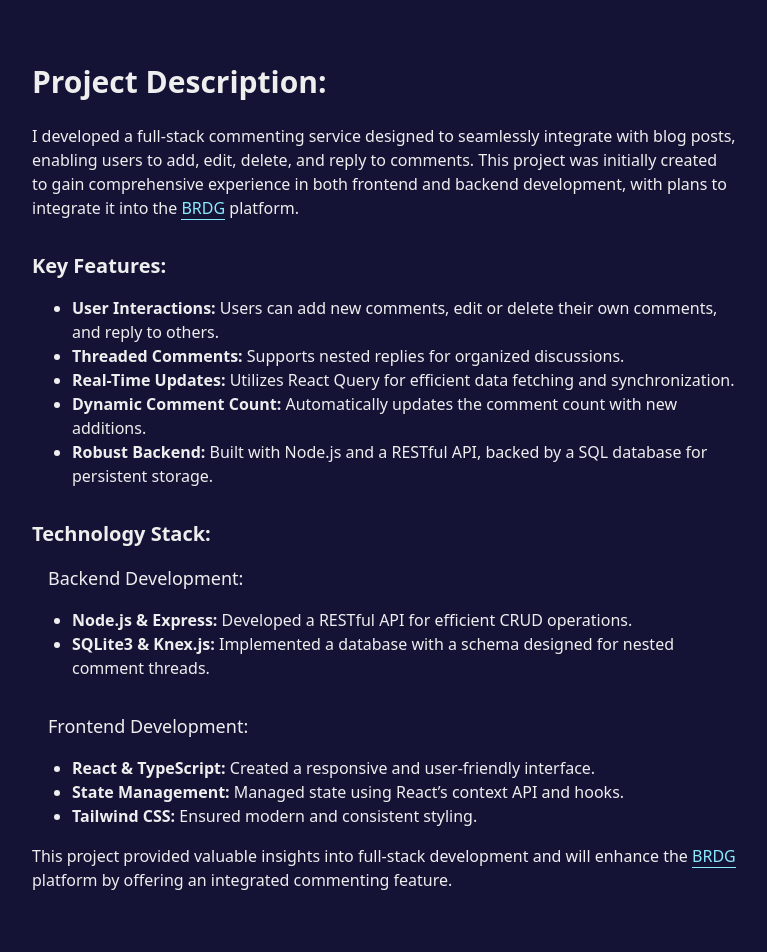
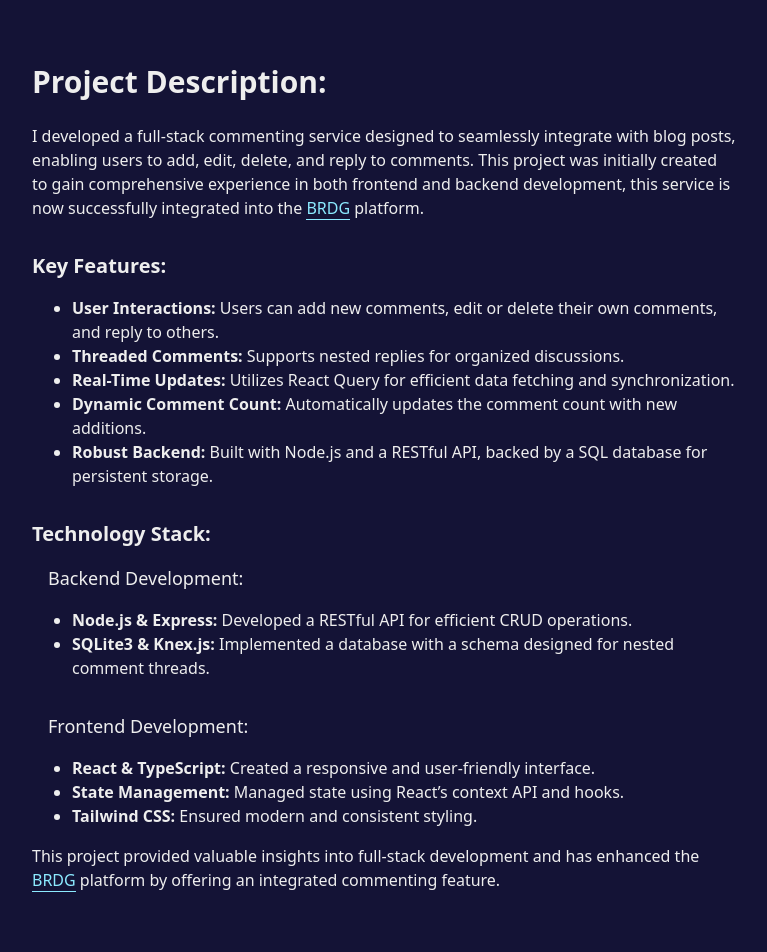
Before and after one commit to fatima-yar/fatima-yar.github.io, an Astro site: page /commentingService in a window 1280 px wide. Shown: the part 660-1612 px from the top of the page, without its empty margins (256-1023 px from the left). Built offline with nearby package versions, Linux system fonts and the light colour scheme; Astro itself is replaced by a stand-in of ours; a web font is replaced by a local one; what tailwind-hamburgers would draw is missing.

Commit message:
update BRDG

```diff
--- a/src/components/UI/Project2Text.astro
+++ b/src/components/UI/Project2Text.astro
@@ -32,7 +32,9 @@
         </ul>
         </li>
 
+        <li><strong>Authentication: </strong>Implemented user authentication, allowing access to post content, images, and the commenting system.</li>
         <li><strong>Posting and Interaction: </strong>Enabled users to post images and texts to the feed.</li>
+        <li><strong>Commenting System: </strong>Integrated a full-stack <span class="text-lightBlue border-b border-lightBlue hover:border-gray-500"><a target="_blank"href="https://fatima-yar.github.io/commentingService/">commenting service</a></span> that enables authenticated users to add, edit, delete, and reply to comments on posts.</li>
 
         <li><strong>Light and Dark Mode: </strong> Added light and dark mode options for better readability and user preference.</li>
       </ul>
--- a/src/components/UI/Project5Text.astro
+++ b/src/components/UI/Project5Text.astro
@@ -4,7 +4,7 @@
 
     <div class="text-lightGrey text-left">
       <p class="text-3xl text-lightGrey pb-6 pt-10"><strong>Project Description:</strong></p>
-      <p class="pb-4">I developed a full-stack commenting service designed to seamlessly integrate with blog posts, enabling users to add, edit, delete, and reply to comments. This project was initially created to gain comprehensive experience in both frontend and backend development, with plans to integrate it into the <span class="text-lightBlue border-b border-lightBlue hover:border-gray-500"><a target="_blank"href="/brdg">BRDG</a></span> platform.</p>
+      <p class="pb-4">I developed a full-stack commenting service designed to seamlessly integrate with blog posts, enabling users to add, edit, delete, and reply to comments. This project was initially created to gain comprehensive experience in both frontend and backend development, this service is now successfully integrated into the <span class="text-lightBlue border-b border-lightBlue hover:border-gray-500"><a target="_blank"href="/brdg">BRDG</a></span> platform.</p>
 
       <p class=" pb-4 pt-4 text-xl"><strong>Key Features:</strong></p>
       <ul class="list-disc pl-10 pb-4">
@@ -33,7 +33,7 @@
        </li>
       </ul>
 
-  <p class="pb-4">This project provided valuable insights into full-stack development and will enhance the <span class="text-lightBlue border-b border-lightBlue hover:border-gray-500"><a target="_blank"href="/brdg">BRDG</a></span> platform by offering an integrated commenting feature.</p>
+  <p class="pb-4">This project provided valuable insights into full-stack development and has enhanced the <span class="text-lightBlue border-b border-lightBlue hover:border-gray-500"><a target="_blank"href="/brdg">BRDG</a></span> platform by offering an integrated commenting feature.</p>
 
     </div>
   </div>
--- a/src/pages/brdg.astro
+++ b/src/pages/brdg.astro
@@ -20,7 +20,7 @@ import Project2Text from '../components/UI/Project2Text.astro';
     top: 0;
     left: 0;
     width: 100%;
-    height: 100%;" width="560" height="315" src="https://www.youtube.com/embed/i2AAEAWCOuo?si=ZinV0FvCuDE4wzTQ" allowfullscreen></iframe>
+    height: 100%;" width="560" height="315" src="https://www.youtube.com/embed/o8vc_XXQ5Cg?si=rd8SCK-AeTJcOk-X" title="YouTube video player" allowfullscreen></iframe>
     </div>
   </div>
   <section class="text-lightGrey flex flex-col items-center justify-center  text-center "></section>
```
